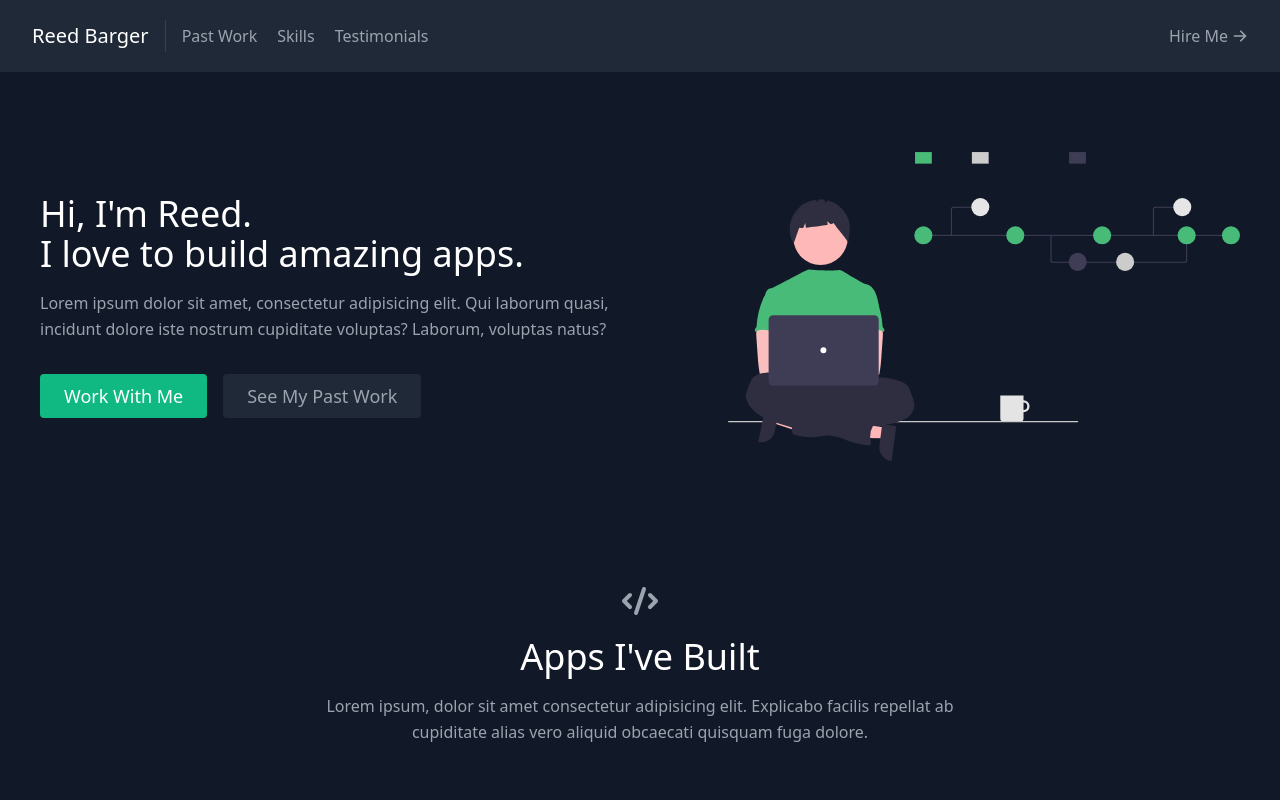
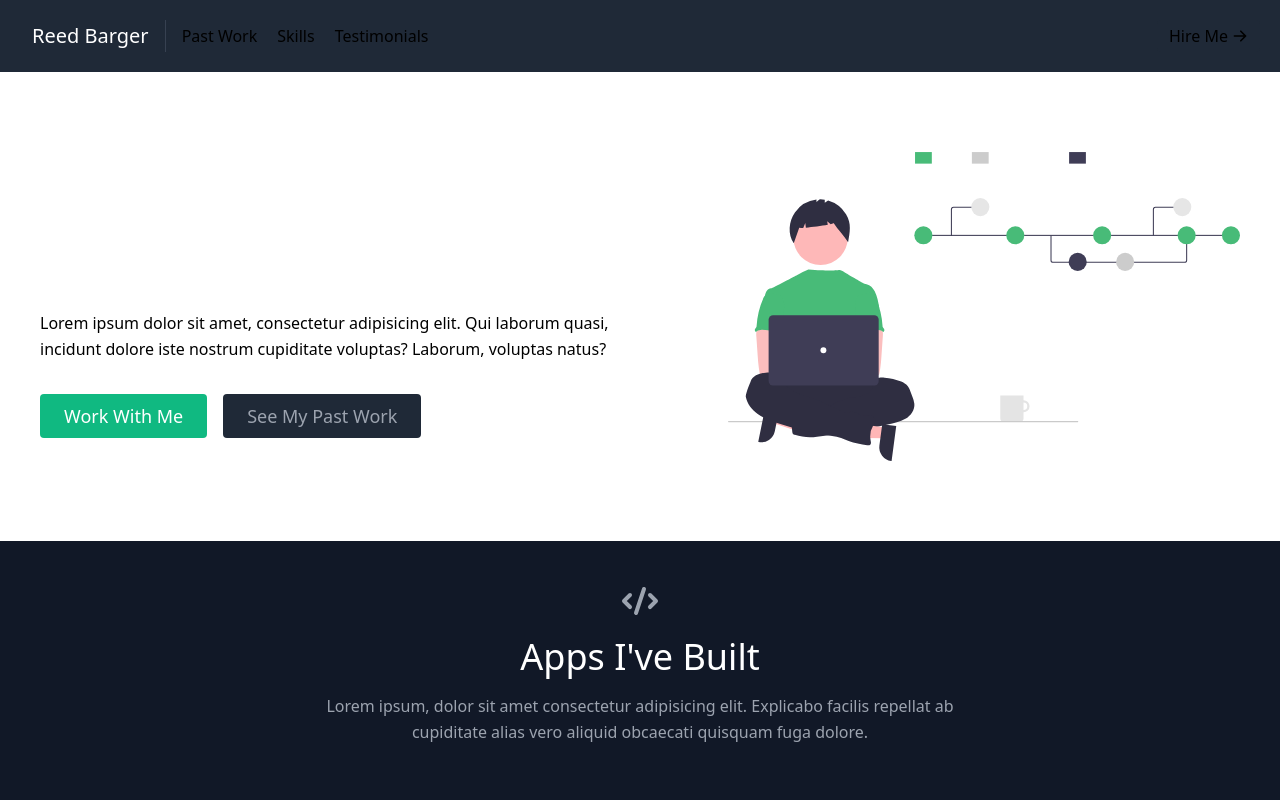
Before and after one commit to EllisG97/React-Portfolio, a React (Create React App) app: page / in a window 1280 px wide. Shown: the top 800 px of the page. Built offline with nearby package versions, Linux system fonts and the light colour scheme.

Commit message:
Updated About me page
Updated the information found on the about me page

```diff
--- a/src/App.js
+++ b/src/App.js
@@ -8,7 +8,7 @@ import Testimonials from "./components/Testimonials";
 
 export default function App() {
     return (
-    <main className="text-gray-400 bg-gray-900 body-font">
+        <main>
             <Navbar />
             <About />
             <Projects />
--- a/src/components/About.js
+++ b/src/components/About.js
@@ -6,9 +6,9 @@ export default function About() {
       <div className="container mx-auto flex px-10 py-20 md:flex-row flex-col items-center">
         <div className="lg:flex-grow md:w-1/2 lg:pr-24 md:pr-16 flex flex-col md:items-start md:text-left mb-16 md:mb-0 items-center text-center">
           <h1 className="title-font sm:text-4xl text-3xl mb-4 font-medium text-white">
-            Hi, I'm Reed.
-            <br className="hidden lg:inline-block" />I love to build amazing
-            apps.
+            Hi, I'm Ellis.
+                      <br className="hidden lg:inline-block" />I am extremely passionate about
+                      all things programming
           </h1>
           <p className="mb-8 leading-relaxed">
             Lorem ipsum dolor sit amet, consectetur adipisicing elit. Qui
```
Also changed, not shown: 2 other files (tests, documents, lock files or other folders). Lines whose indentation alone changed are shown as unchanged.
